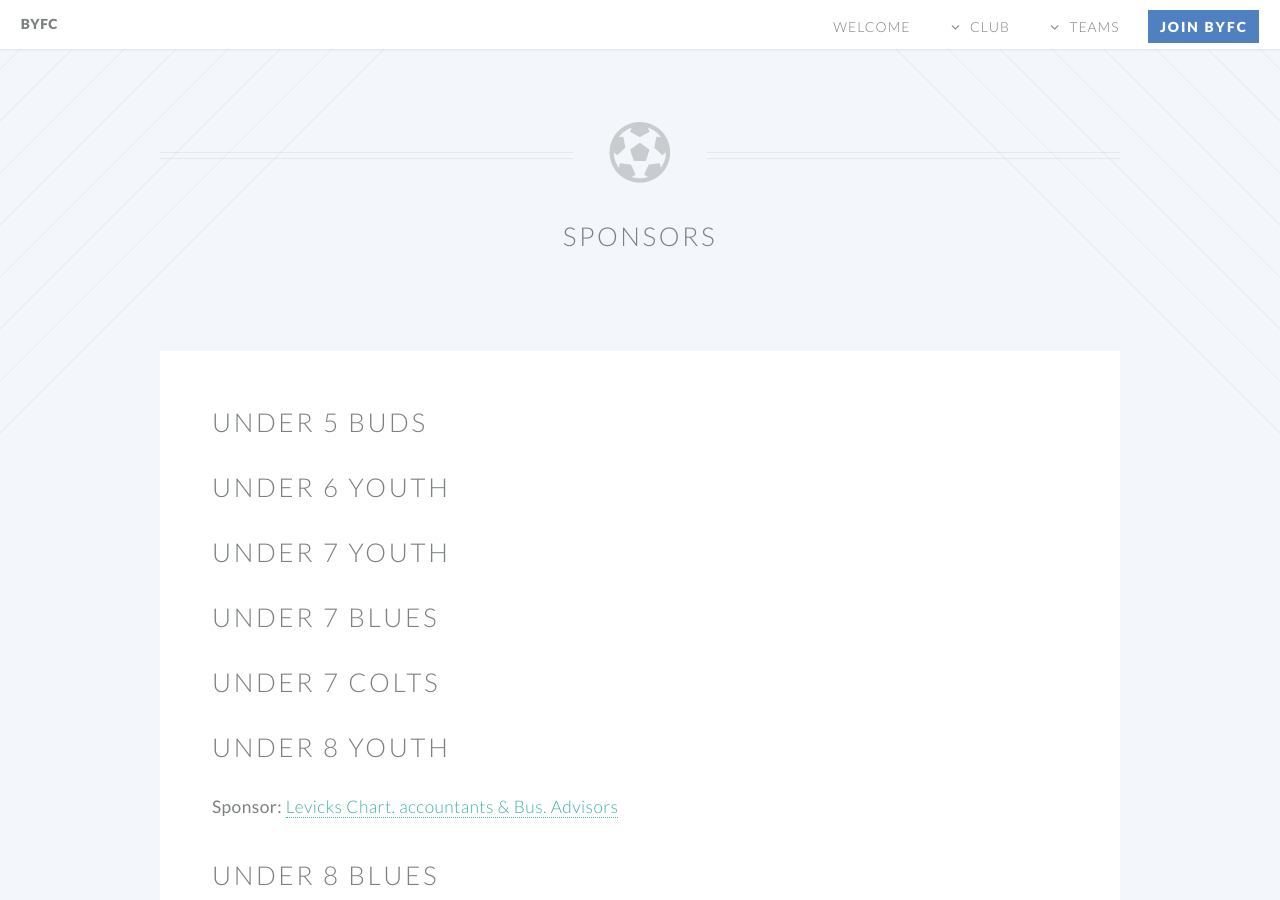
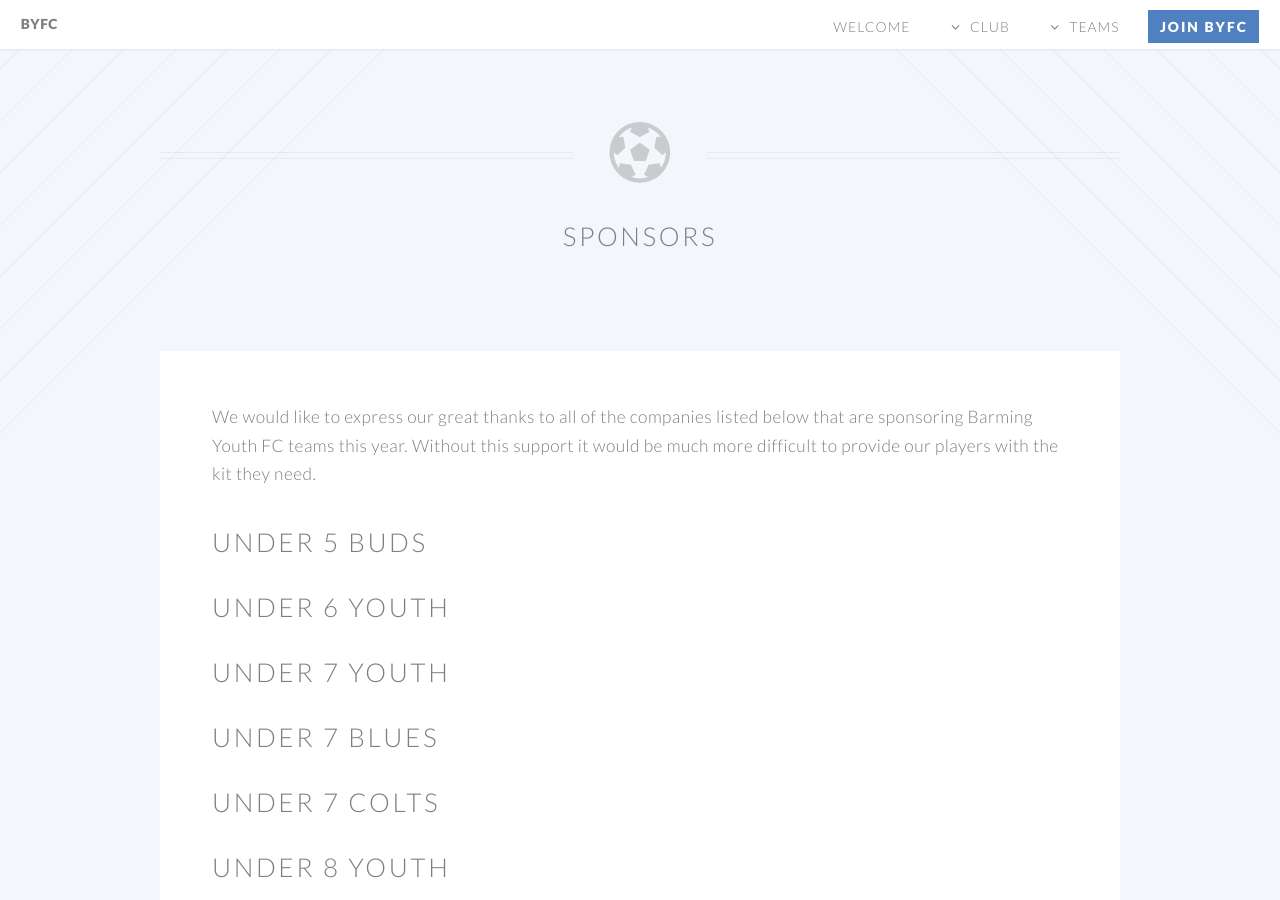
Before and after one commit to Pam-BYFC/BYFC.github.io, a Jekyll site: the page built from sponsors.md, in a window 1280 px wide and 900 px high. Built offline with Jekyll 4.4.1, drawn with Linux system fonts in a browser that asks for light colours.

Commit message:
Updated sponsors page to add intro/thank you

```diff
--- a/sponsors.md
+++ b/sponsors.md
@@ -2,6 +2,8 @@
 layout: post
 title: Sponsors
 ---
+
+We would like to express our great thanks to all of the companies listed below that are sponsoring Barming Youth FC teams this year. Without this support it would be much more difficult to provide our players with the kit they need.
 
 {% for team in site.data.teams %}
 ## {{ team.name }}
```
